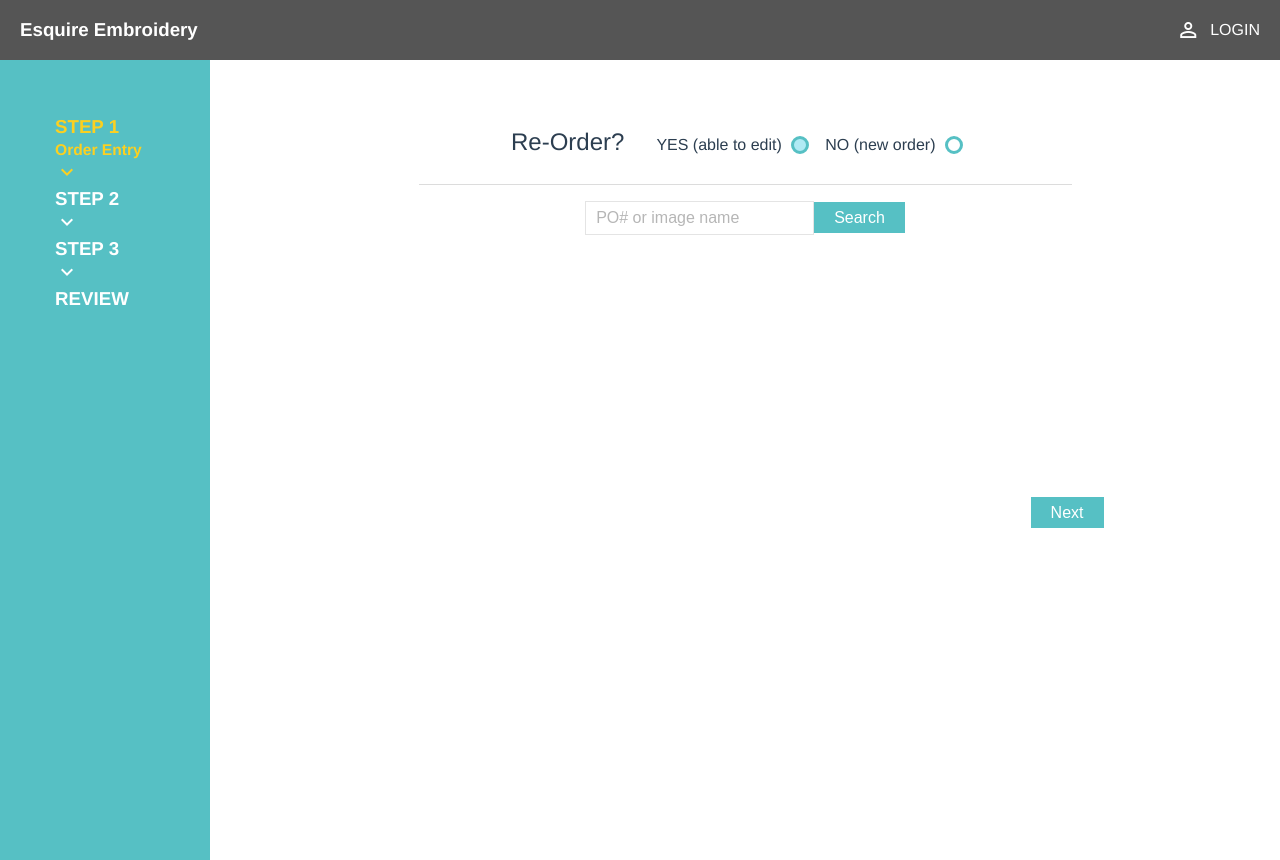
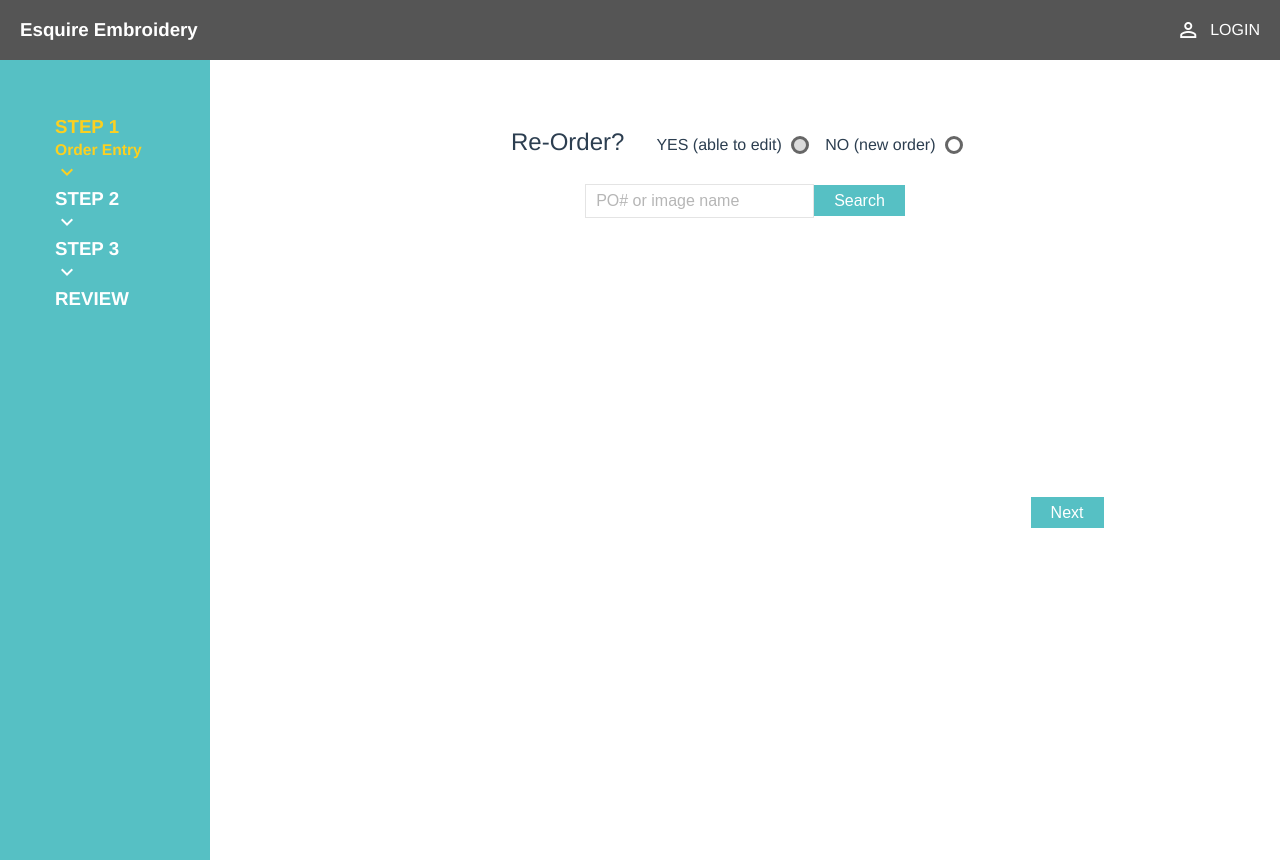
Before and after one commit to okabe-san/esquire_order, a Vue app: page /#/entry in a window 1280 px wide. Built offline with nearby package versions, Linux system fonts and the light colour scheme; what vue-clip would draw is missing.

Commit message:
add td size

```diff
--- a/src/assets/css/main_lib.css
+++ b/src/assets/css/main_lib.css
@@ -109,11 +109,11 @@ input[type=radio] {
   left: -1rem;
   height: .75rem;
   width: .75rem;
-  border: 3px solid #56c0c4;
+  border: 3px solid #666;
   border-radius: 50%;
   -webkit-transition: all 0.25s linear;
 }
 input[type=radio]:checked + .radio {
   border-radius: 50%;
-  background: #b0eaf4;
+  background: #dcdcdc;
 }
--- a/src/components/OrderEntry.vue
+++ b/src/components/OrderEntry.vue
@@ -30,7 +30,6 @@
                 <span class="radio"></span>
               </label>
             </div>
-          <hr />
 
           <!-- for re-order -->
           <div v-if="order">
--- a/src/components/details/ReOrder.vue
+++ b/src/components/details/ReOrder.vue
@@ -32,8 +32,9 @@
         </thead>
         <tbody>
           <tr v-for="(detail, index) in orderPicked.items" :key="index">
+
             <!-- item -->
-              <td v-if="edit && index === indexNum" class="order_item">
+            <td v-if="edit && index === indexNum">
               <select class="item" v-model="editOrder.item">
                 <option v-for="(item, index) in items" :value="item" :key="index">
                   {{item}}
@@ -58,6 +59,7 @@
             </td>
             <td v-else>{{detail.quantity}}</td>
 
+            <!-- image -->
             <td class="po_image">
               <img class="image" :src="detail.image">
             </td>
@@ -68,6 +70,7 @@
               <button v-if="edit && index === indexNum" @click="updateItem(index)">Update</button>
               <button @click="removeItem(index)">Delete</button>
             </td>
+
           </tr>
         </tbody>
       </table>
@@ -123,6 +126,7 @@
                   <button @click="removeFile">Delete</button>
                 </div>
               </td>
+              <!-- button -->
               <td>
                 <button @click="addItem">Add</button>
               </td>
@@ -326,6 +330,20 @@ input {
   border: 1px solid #ededed;
 }
 
+/* for display order */
+td:nth-child(1) {
+  width: 110px;
+}
+td:nth-child(2) {
+  width: 170px;
+}
+td:nth-child(3) {
+  width: 70px;
+}
+td:nth-child(4) {
+  width: 120px;
+}
+
 /* for display add item */
 .clip {
   display: inline-block;
```
Lines whose indentation alone changed are shown as unchanged.
